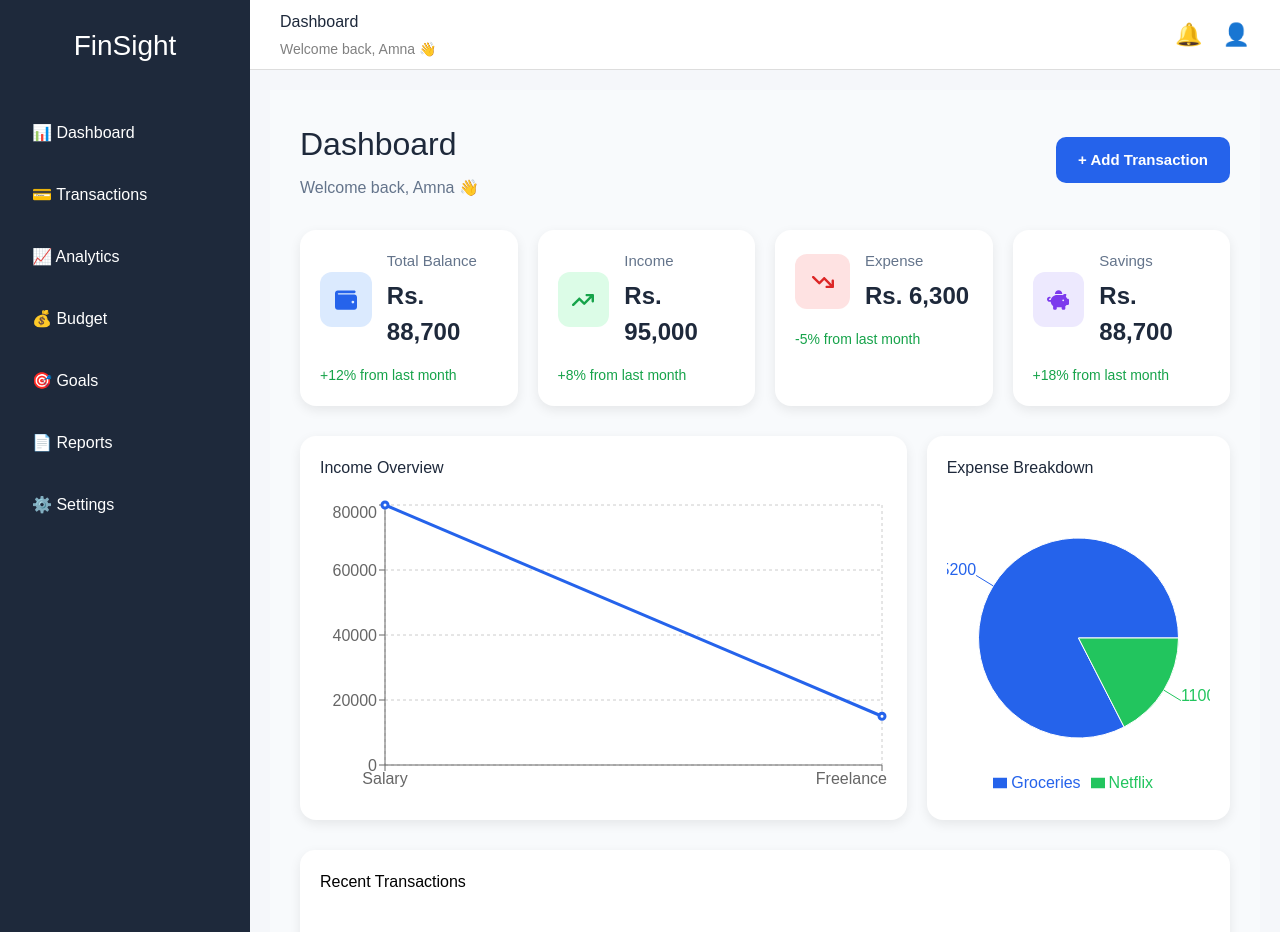
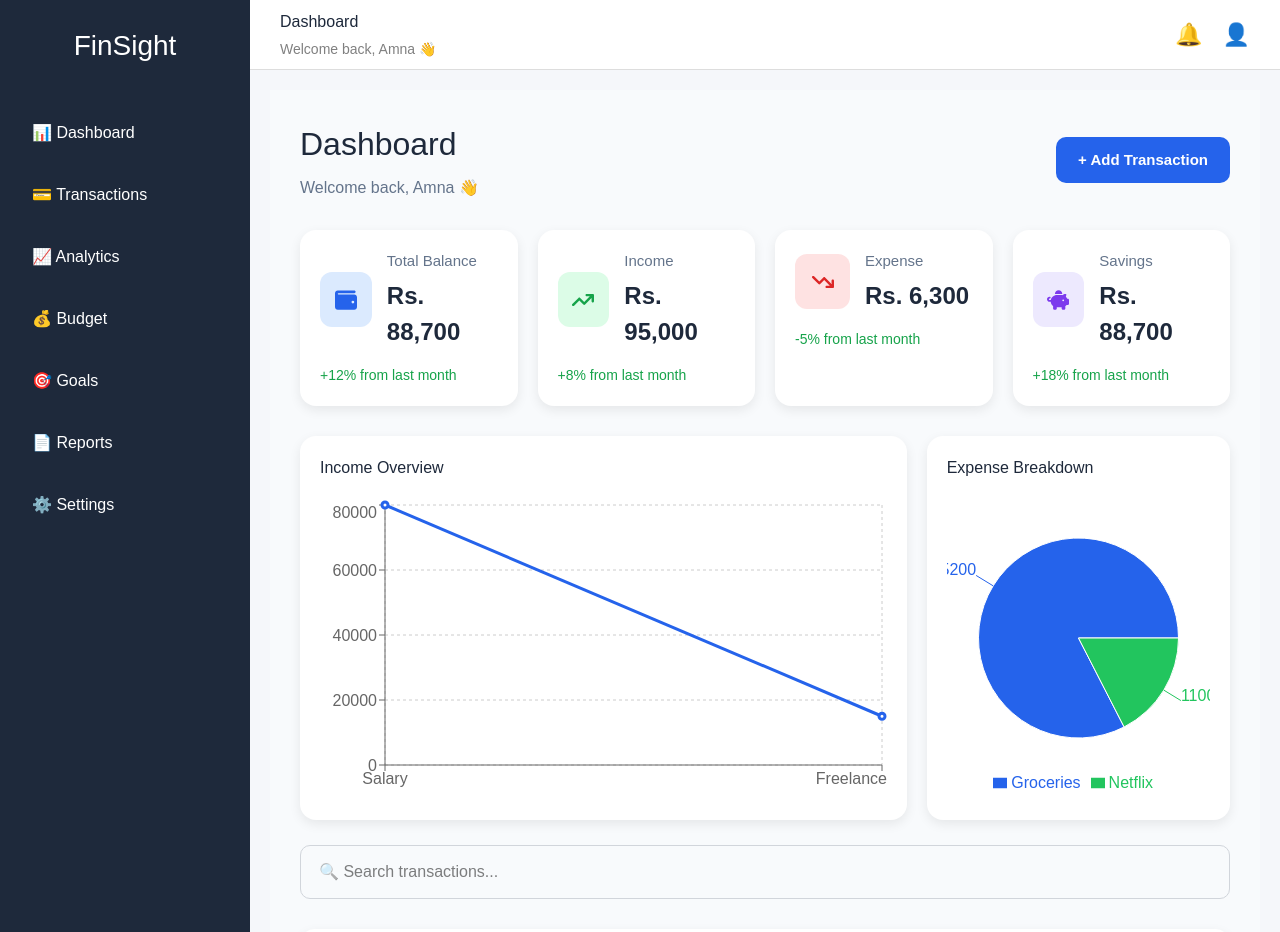
Before and after one commit to amnaa1448830-design/Financial-Analytics-Dashboard, a React (Vite) app in the folder client/: page / in a window 1280 px wide. Shown: the top 932 px of the page. Built offline with nearby package versions, Linux system fonts and the light colour scheme.

Commit message:
Added transaction search feature

```diff
--- a/client/src/components/dashboard/RecentTransactions.jsx
+++ b/client/src/components/dashboard/RecentTransactions.jsx
@@ -2,17 +2,21 @@ import { FaTrash } from "react-icons/fa";
 import useTransactions from "../../hooks/useTransactions";
 import "../../styles/transactions.css";
 
-function RecentTransactions() {
+function RecentTransactions({ searchTerm }) {
   const { transactions, deleteTransaction } = useTransactions();
+
+  const filteredTransactions = transactions.filter((item) =>
+    item.title.toLowerCase().includes(searchTerm.toLowerCase())
+  );
 
   return (
     <div className="transactions-box">
       <h3>Recent Transactions</h3>
 
-      {transactions.length === 0 ? (
+      {filteredTransactions.length === 0 ? (
         <p>No transactions found.</p>
       ) : (
-        transactions.map((item) => (
+        filteredTransactions.map((item) => (
           <div className="transaction-item" key={item.id}>
             <div>
               <h4>{item.title}</h4>
--- /dev/null
+++ b/client/src/components/dashboard/SearchBar.jsx
@@ -0,0 +1,17 @@
+import "../../styles/searchBar.css";
+
+function SearchBar({ searchTerm, setSearchTerm }) {
+  return (
+    <div className="search-container">
+      <input
+        type="text"
+        placeholder="🔍 Search transactions..."
+        value={searchTerm}
+        onChange={(e) => setSearchTerm(e.target.value)}
+        className="search-input"
+      />
+    </div>
+  );
+}
+
+export default SearchBar;
--- a/client/src/pages/Dashboard.jsx
+++ b/client/src/pages/Dashboard.jsx
@@ -17,11 +17,13 @@ import RecentTransactions from "../components/dashboard/RecentTransactions";
 import AIInsight from "../components/dashboard/AIInsight";
 import AddTransactionButton from "../components/dashboard/AddTransactionButton";
 import AddTransactionModal from "../components/dashboard/AddTransactionModal";
+import SearchBar from "../components/dashboard/SearchBar";
 
 import "../styles/dashboard.css";
 
 function Dashboard() {
   const [isModalOpen, setIsModalOpen] = useState(false);
+  const [searchTerm, setSearchTerm] = useState("");
 
   const {
     totalBalance,
@@ -96,8 +98,16 @@ function Dashboard() {
           <ExpenseChart />
         </div>
 
+        {/* Search */}
+        <SearchBar
+          searchTerm={searchTerm}
+          setSearchTerm={setSearchTerm}
+        />
+
         {/* Recent Transactions */}
-        <RecentTransactions />
+        <RecentTransactions
+          searchTerm={searchTerm}
+        />
 
         {/* AI Insight */}
         <AIInsight />
--- /dev/null
+++ b/client/src/styles/searchBar.css
@@ -0,0 +1,18 @@
+.search-container {
+  margin: 25px 0;
+}
+
+.search-input {
+  width: 100%;
+  padding: 14px 18px;
+  border-radius: 10px;
+  border: 1px solid #d1d5db;
+  font-size: 16px;
+  outline: none;
+  transition: 0.3s;
+}
+
+.search-input:focus {
+  border-color: #2563eb;
+  box-shadow: 0 0 8px rgba(37, 99, 235, 0.2);
+}
```
